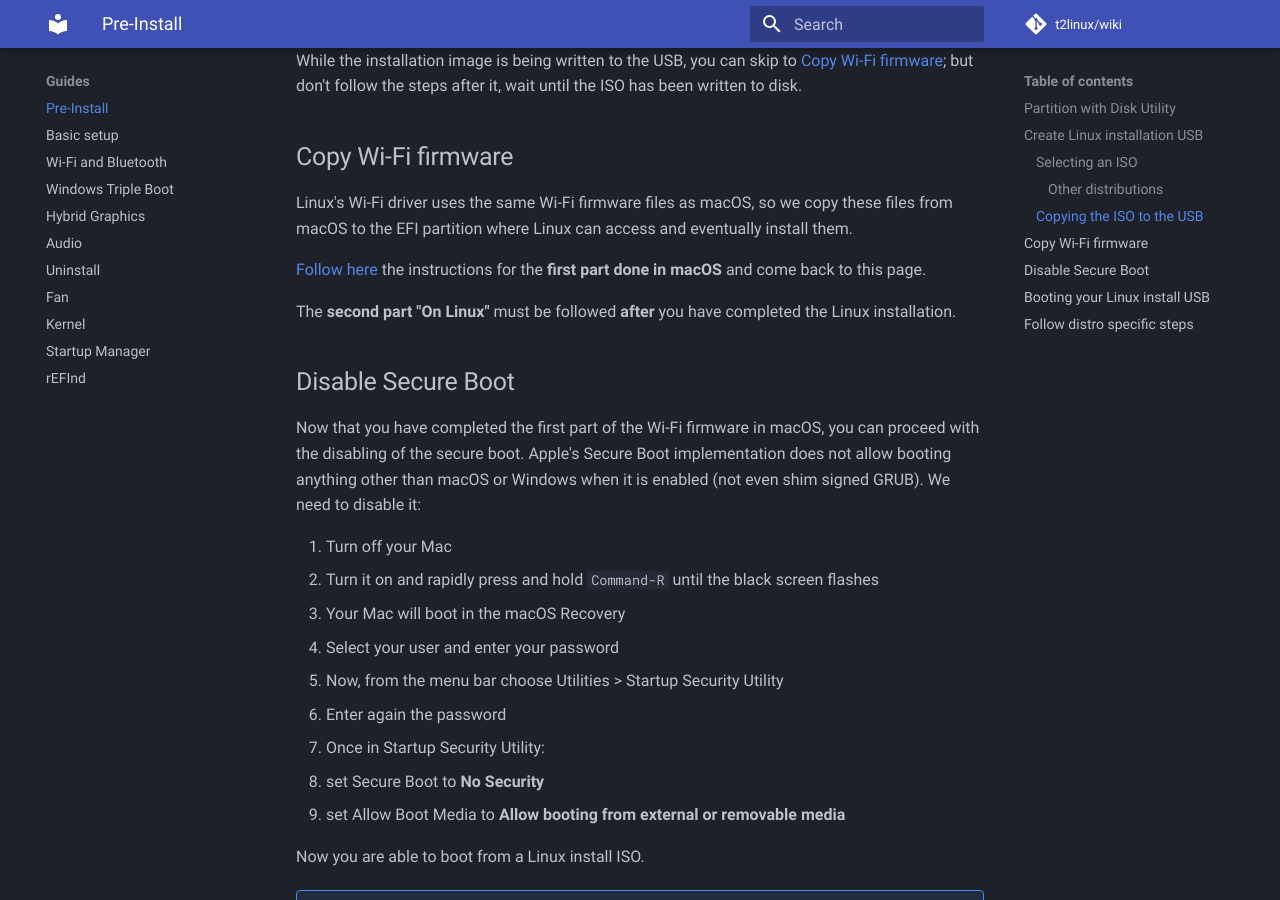
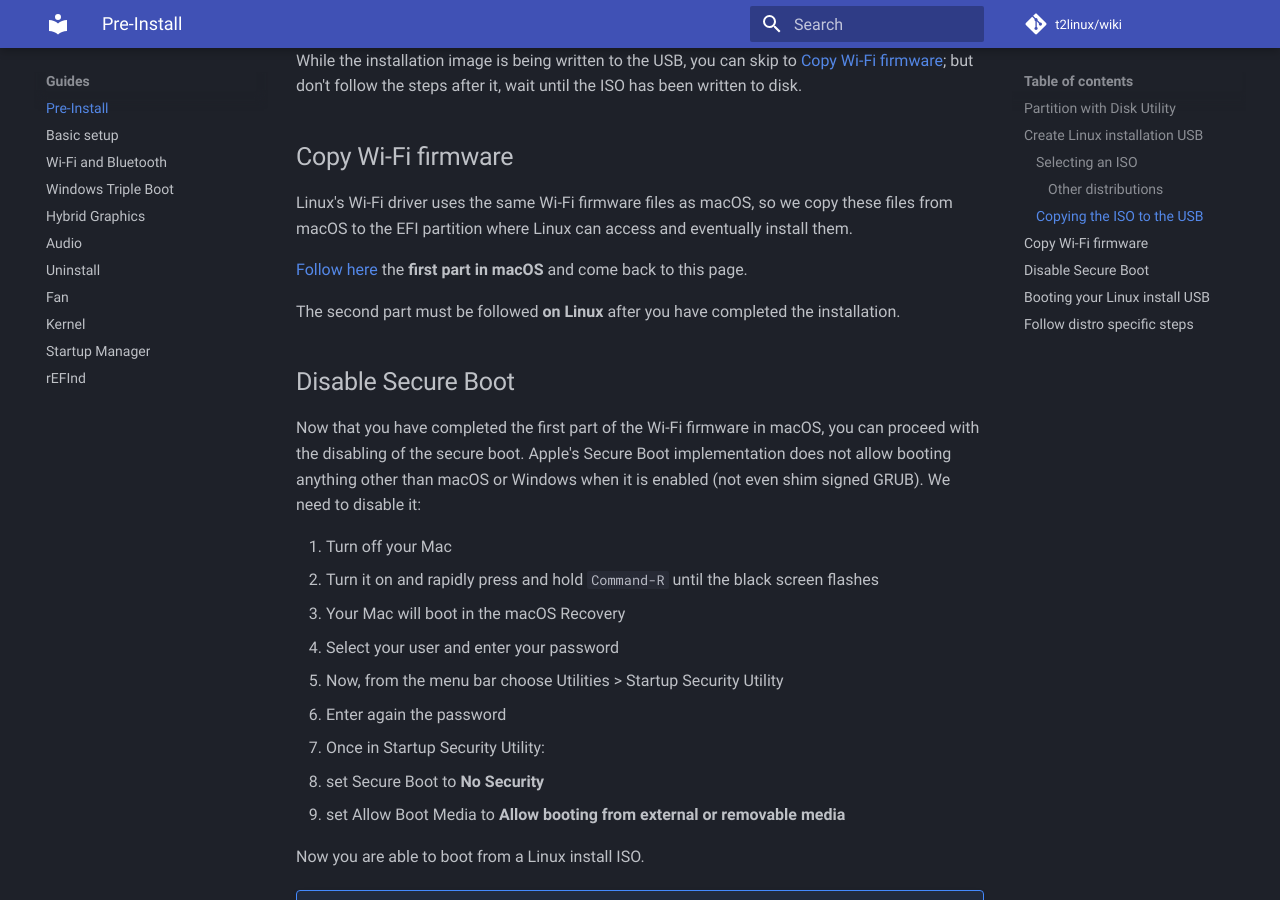
Before and after one commit to t2linux/wiki, an MkDocs documentation site: the page built from docs/guides/preinstall.md, in a window 1280 px wide and 900 px high, scrolled down 2315 px. Built offline with MkDocs 1.6.1 and Material for MkDocs 9.7.7, drawn with Linux system fonts in a browser that asks for light colours; comment, search, counter and statistics services are not loaded.

Commit message:
simplified wifi firmware guide ref

```diff
--- a/docs/guides/preinstall.md
+++ b/docs/guides/preinstall.md
@@ -70,9 +70,9 @@ While the installation image is being written to the USB, you can skip to [Copy
 
 Linux's Wi-Fi driver uses the same Wi-Fi firmware files as macOS, so we copy these files from macOS to the EFI partition where Linux can access and eventually install them.
 
-[Follow here](https://wiki.t2linux.org/guides/wifi-bluetooth/#on-macos) the instructions for the **first part done in macOS** and come back to this page.
+[Follow here](https://wiki.t2linux.org/guides/wifi-bluetooth/#on-macos) the **first part in macOS** and come back to this page.
 
-The **second part "On Linux"** must be followed **after** you have completed the Linux installation.
+The second part must be followed **on Linux** after you have completed the installation.
 
 ## Disable Secure Boot
 
```
